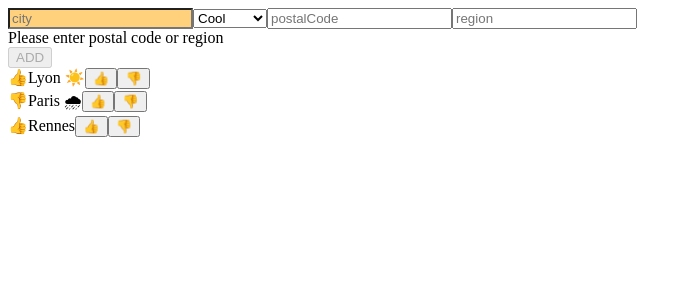
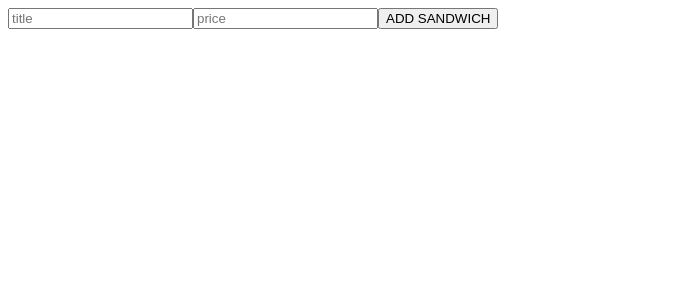
Before and after one commit to wishtack-training/wt-training-angular, an Angular app: page / in a window 1280 px wide. Shown: the top 300 px of the page, without its empty margins (0-692 px from the left). Built offline with nearby package versions, Linux system fonts and the light colour scheme.

Commit message:
✅ Moved sandwich form to <wt-sandwich-form>.

```diff
--- a/src/app/app.component.html
+++ b/src/app/app.component.html
@@ -1 +1 @@
-<wt-demo></wt-demo>
+<wt-cart-detail></wt-cart-detail>
--- a/src/app/app.module.ts
+++ b/src/app/app.module.ts
@@ -7,13 +7,15 @@ import { AppComponent } from './app.component';
 import { CartDetailComponent } from './cart/cart-detail/cart-detail.component';
 import { CityInfoPreviewComponent } from './city-info-preview/city-info-preview.component';
 import { DemoComponent } from './demo/demo.component';
+import { SandwichFormComponent } from './sandwich-form/sandwich-form.component';
 
 @NgModule({
     declarations: [
         AppComponent,
         CartDetailComponent,
         DemoComponent,
-        CityInfoPreviewComponent
+        CityInfoPreviewComponent,
+        SandwichFormComponent
     ],
     imports: [
         BrowserModule,
--- a/src/app/cart/cart-detail/cart-detail.component.html
+++ b/src/app/cart/cart-detail/cart-detail.component.html
@@ -1,20 +1,4 @@
-<form (ngSubmit)="addSandwich()">
-
-    <input
-        name="title"
-        placeholder="title"
-        type="text"
-        [(ngModel)]="sandwich.title">
-
-    <input
-        name="price"
-        placeholder="price"
-        type="number"
-        [(ngModel)]="sandwich.price">
-
-    <button type="submit">ADD SANDWICH</button>
-
-</form>
+<wt-sandwich-form (sandwichSubmit)="addSandwich($event)"></wt-sandwich-form>
 
 <div *ngFor="let sandwich of getSandwichList()">
     <span>{{ sandwich.title }}</span>
--- a/src/app/cart/cart-detail/cart-detail.component.ts
+++ b/src/app/cart/cart-detail/cart-detail.component.ts
@@ -9,13 +9,10 @@ import { Sandwich } from '../sandwich';
 })
 export class CartDetailComponent {
 
-    sandwich = new Sandwich();
-
     private _cart = new Cart();
 
-    addSandwich() {
-        this._cart.addSandwich(this.sandwich);
-        this.sandwich = new Sandwich();
+    addSandwich(sandwich: Sandwich) {
+        this._cart.addSandwich(sandwich);
     }
 
     getSandwichList() {
@@ -26,7 +23,4 @@ export class CartDetailComponent {
         this._cart.removeSandwich(sandwich);
     }
 
-    addBurger() {
-        this._cart.addSandwich(new Sandwich('Burger', 10));
-    }
 }
--- a/src/app/cart/sandwich.ts
+++ b/src/app/cart/sandwich.ts
@@ -1,9 +1,11 @@
 export class Sandwich {
 
-    constructor(
-        public title?: string,
-        public price?: number
-    ) {
-    }
+  title: string;
+  price: number;
+
+  constructor(args: Partial<Sandwich> = {}) {
+    this.title = args.title;
+    this.price = args.price;
+  }
 
 }
--- /dev/null
+++ b/src/app/sandwich-form/sandwich-form.component.html
@@ -0,0 +1,15 @@
+<form [formGroup]="sandwichForm" (ngSubmit)="submitSandwich()">
+
+    <input
+        formControlName="title"
+        placeholder="title"
+        type="text">
+
+    <input
+        formControlName="price"
+        placeholder="price"
+        type="number">
+
+    <button type="submit">ADD SANDWICH</button>
+
+</form>
--- /dev/null
+++ b/src/app/sandwich-form/sandwich-form.component.ts
@@ -0,0 +1,24 @@
+import { Component, EventEmitter, Output } from '@angular/core';
+import { FormControl, FormGroup } from '@angular/forms';
+import { Sandwich } from '../cart/sandwich';
+
+@Component({
+  selector: 'wt-sandwich-form',
+  templateUrl: './sandwich-form.component.html',
+  styleUrls: ['./sandwich-form.component.scss']
+})
+export class SandwichFormComponent {
+
+  @Output() sandwichSubmit = new EventEmitter<Sandwich>();
+
+  sandwichForm = new FormGroup({
+    title: new FormControl(),
+    price: new FormControl()
+  });
+
+  submitSandwich() {
+    const sandwich = new Sandwich(this.sandwichForm.value);
+    this.sandwichSubmit.emit(sandwich);
+  }
+
+}
```
Also changed, not shown: src/app/sandwich-form/sandwich-form.component.scss (added), 1 other file (tests, documents, lock files or other folders).
